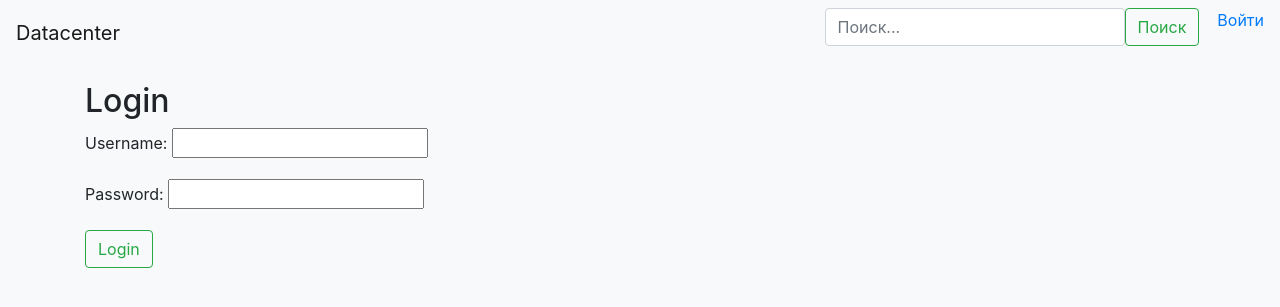
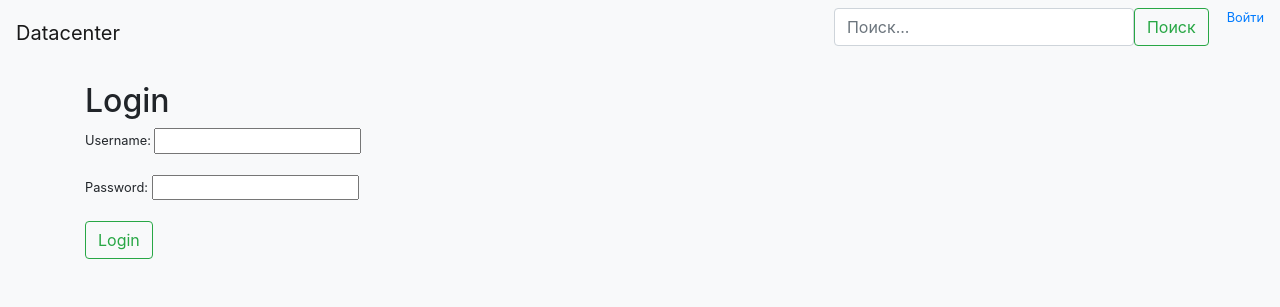
Before and after one commit to agp22888/datacenter, a Django app: page /login?next=/ip/1 in a window 1280 px wide. Shown: the top 307 px of the page. Run offline with Django 3.2, Linux system fonts and the light colour scheme; some libraries are stand-ins or nearby versions.

Commit message:
refining design

```diff
--- a/server_list/templates/server_list/navbar.html
+++ b/server_list/templates/server_list/navbar.html
@@ -118,11 +118,14 @@ function searchFunction(){
             /*border-right: 1px solid #FFF;*/
         }
 
-
-
+body {
+  font-size: .8rem;
+}
 
 
     </style>
+
+    <meta name="viewport" content="width=device-width, initial-scale=1">
 </head>
 <body class="bg-light">
 <!--<nav>-->
@@ -200,7 +203,9 @@ function searchFunction(){
     </div>
 </nav>
 <p></p>
+<div class="container-fluid">
 {% block content %}
 {% endblock %}
+<div class="container-fluid">
 </body>
 </html>
```
